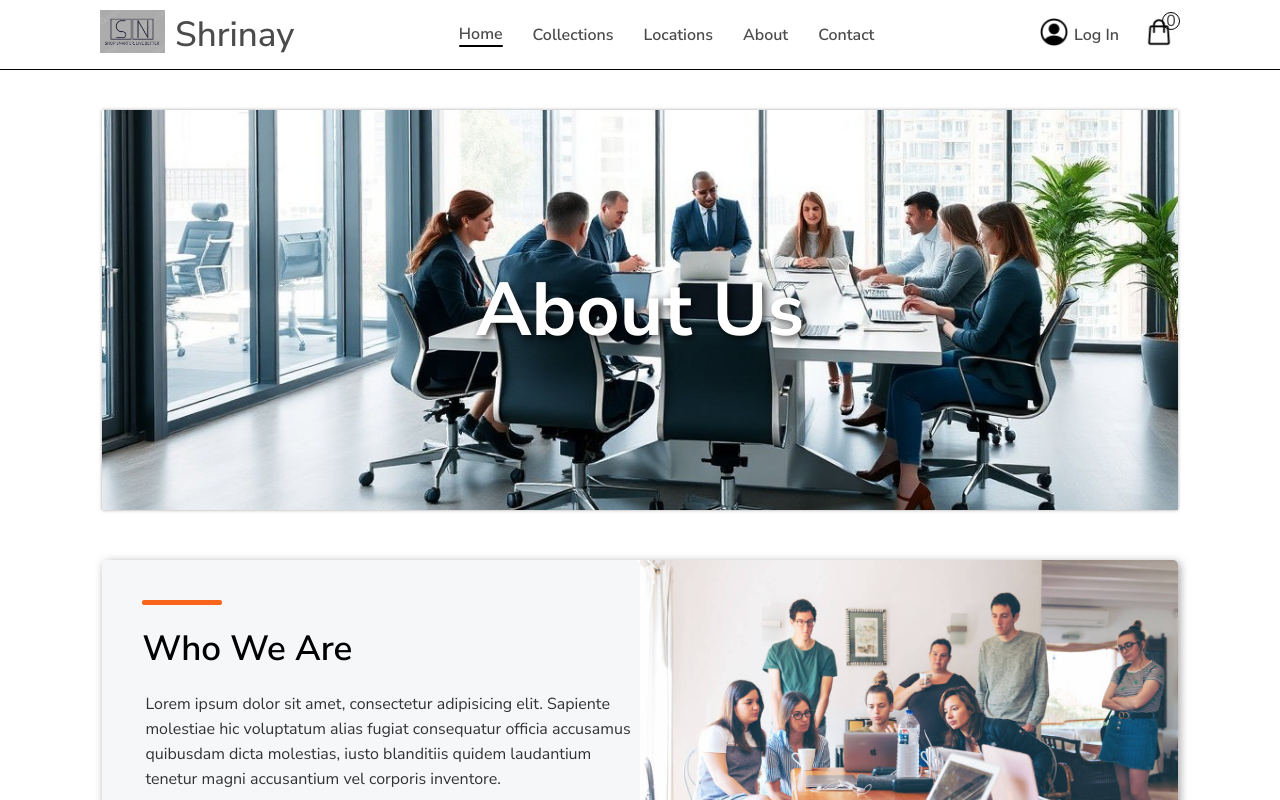
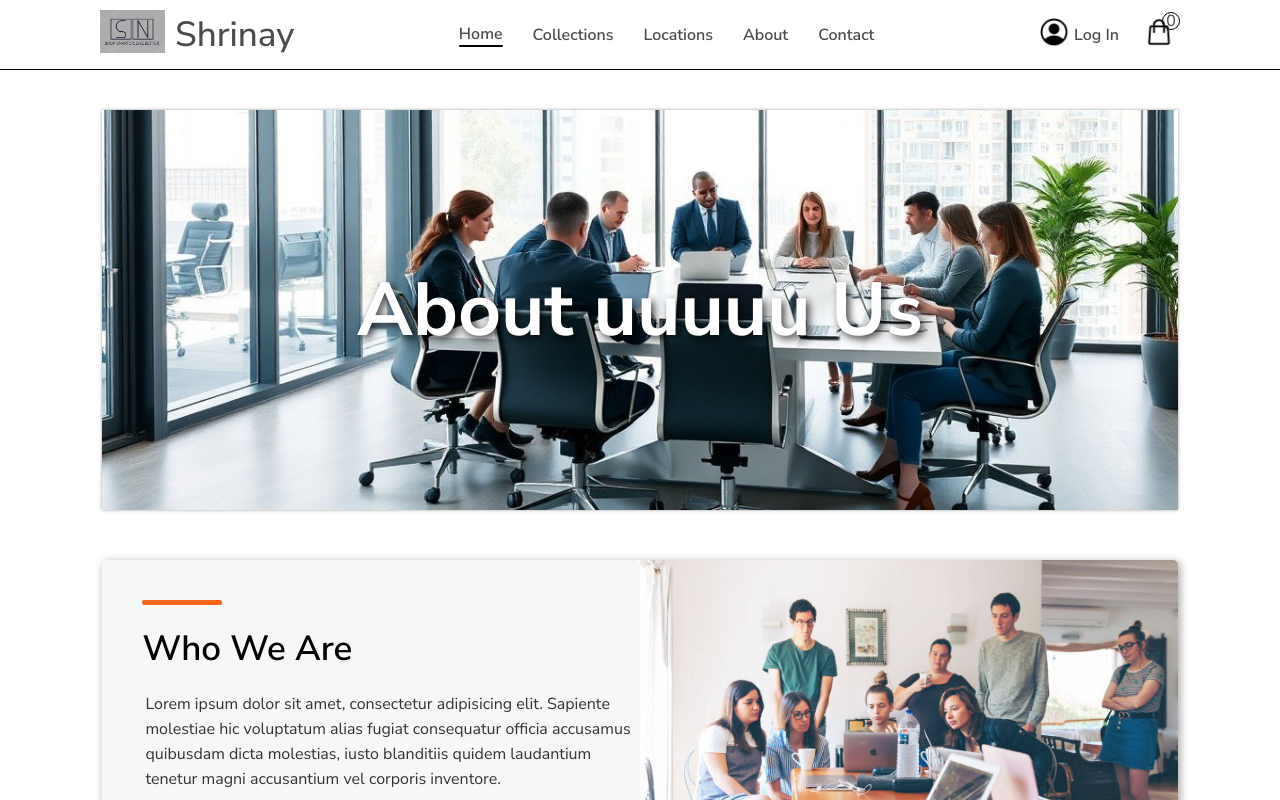
Before and after one commit to chaudharyvinay180-cpu/myapp, a React (Create React App) app: page /About in a window 1280 px wide. Shown: the top 800 px of the page. Built offline with nearby package versions, Linux system fonts and the light colour scheme.

Commit message:
test auto

```diff
--- a/src/Components/AboutPage/AboutPage.jsx
+++ b/src/Components/AboutPage/AboutPage.jsx
@@ -20,7 +20,7 @@ function AboutPage() {
     return (
         <>
             <div className="about-us">
-                <h1>About Us</h1>
+                <h1>About uuuuu Us</h1>
 
             </div>
 
```
